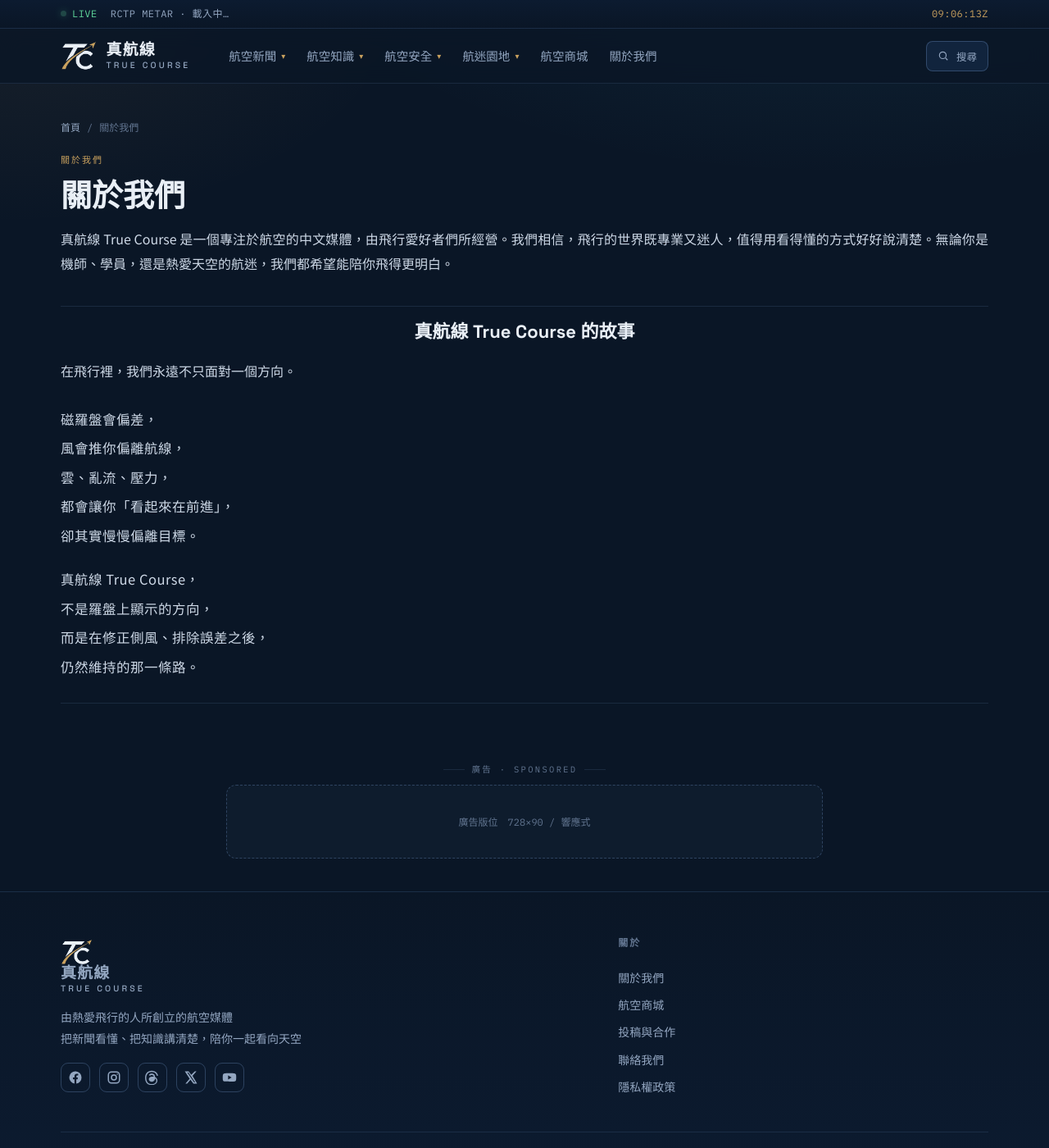
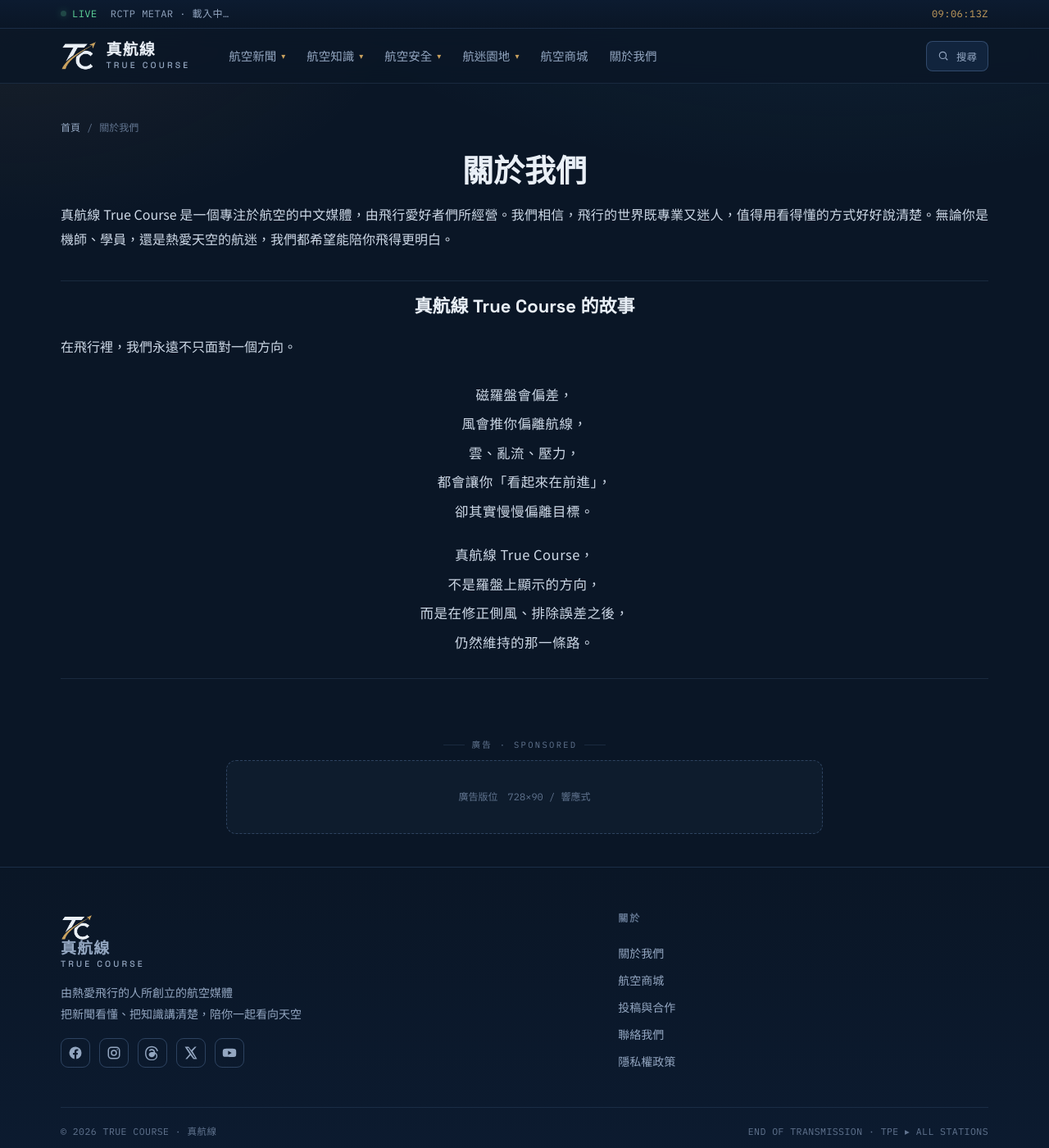
Before and after one commit to bill85412/tctw, a Jekyll site: the page built from about.md, in a window 1280 px wide and 1400 px high. Shown: the whole window at 82% size. Built offline with Jekyll 4.4.1, drawn with Linux system fonts in a browser that asks for light colours.

Commit message:
About page: center title and poem, hide kicker label

```diff
--- a/assets/css/style.css
+++ b/assets/css/style.css
@@ -331,3 +331,7 @@
   .article-body .poem{color:var(--text);font-size:16.5px;line-height:2.15;letter-spacing:.03em;margin:20px 0 0;padding:6px 0 26px;border-bottom:1px solid var(--line)}
   .article-body .poem p{margin:0 0 18px}
   .article-body .poem p:last-child{margin-bottom:0}
+/* ── 關於我們頁 ── */
+.page:has(.story) .kicker{display:none}
+.page:has(.story) h1{text-align:center}
+.article-body .poem p{text-align:center}
```
